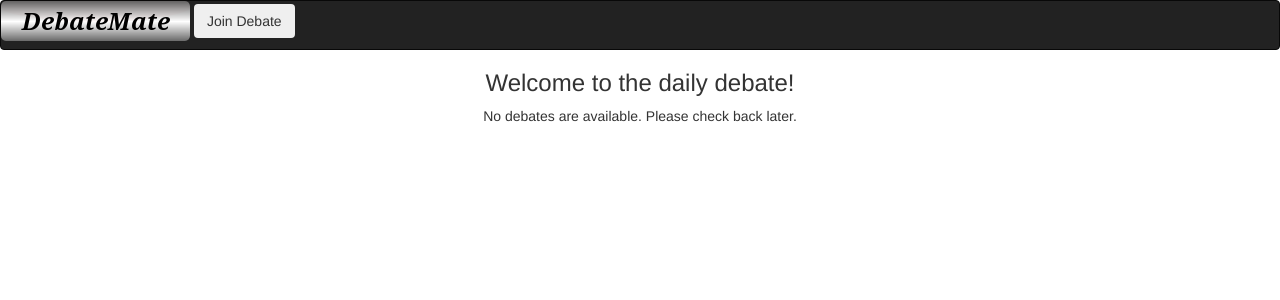
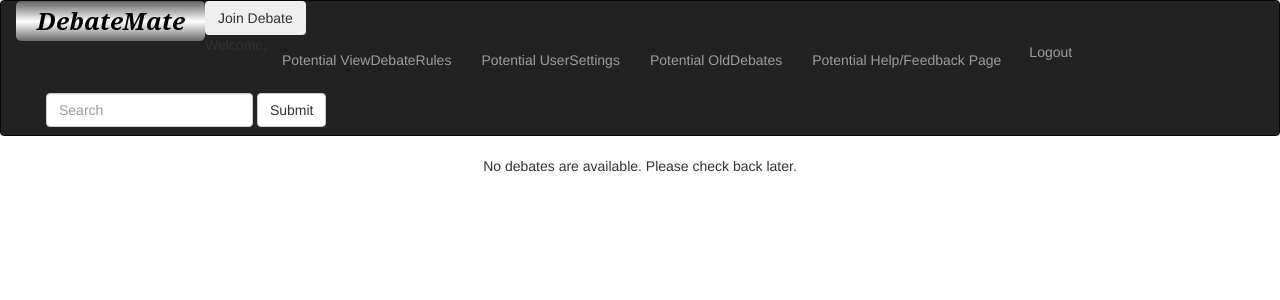
Before and after one commit to SharpTeam17/DebateMate, a Django app: page / in a window 1280 px wide. Shown: the top 300 px of the page. Run offline with Django 3.2, Linux system fonts and the light colour scheme; some libraries are stand-ins or nearby versions.

Commit message:
updated navbar

```diff
--- a/main/templates/main/home.html
+++ b/main/templates/main/home.html
@@ -15,13 +15,55 @@
 </head>
 
 <body>
-    <nav class="navbar navbar-inverse">
-        <img src="{% static "images/debatemate_logo.png" %}" width="189" height="40" alt="DebateMate">
-        <button class="btn clearButton" id="debate" type="button" onclick="myFunction()">Join Debate</button>
-    </nav>
-    <h3 style="text-align:center">Welcome to the daily debate!</h3>
+  <nav class="navbar navbar-inverse">
+        <div class="container-fluid">
+          <!-- Brand and toggle get grouped for better mobile display -->
+          <div class="navbar-header">
+            <button type="button" class="navbar-toggle collapsed" data-toggle="collapse" data-target="#bs-example-navbar-collapse-1" aria-expanded="false">
+              <span class="sr-only">Toggle navigation</span>
+              <span class="icon-bar"></span>
+              <span class="icon-bar"></span>
+              <span class="icon-bar"></span>
+            </button>
+            <img src="{% static "images/debatemate_logo.png" %}" width="189" height="40" alt="DebateMate">
+          </div>
+          <button class="btn clearButton" id="debate" type="button" onclick="myFunction()">Join Debate</button>
+
+          <!-- Collect the nav links, forms, and other content for toggling -->
+          <div class="collapse navbar-collapse" id="bs-example-navbar-collapse-1">
+            <ul class="nav navbar-nav">
+              <li class="active">Welcome, {{request.user.username}} <span class="sr-only">(current)</span>
+              </li>
+              <li><a href="#">Potential ViewDebateRules</a>
+              </li>
+              <li><a href="#">Potential UserSettings</a>
+              </li>
+              <li><a href="#">Potential OldDebates</a>
+              </li>
+              <li><a href="#">Potential Help/Feedback Page</a>
+              </li>
+              <li>
+                <form action="/logout" method="post">
+                  <button type="submit" class="btn btn-link btn-logout">Logout</button>
+                </form>
+              </li>
+            </ul>
+            <form class="navbar-form navbar-left">
+              <div class="form-group">
+                <input type="text" class="form-control" placeholder="Search">
+              </div>
+              <button type="submit" class="btn btn-default">Submit</button>
+            </form>
+          </div>
+          <!-- /.navbar-collapse -->
+        </div>
+        <!-- /.container-fluid -->
+      </nav>
+
+
     {% if debate_feed %}
-        {{debate_feed.debateTopic}}<br/>{{debate_feed.debateState}}
+      <h3 style="text-align:center">Welcome to the daily debate!</h3>
+      {{debate_feed.debateTopic}}<br/>{{debate_feed.debateState}}
 
     {% for post in debate_feed.postList %}
     <div class="card w-75" style="margin:auto">
```
Also changed, not shown: main/migrations/0001_initial.py (added).
